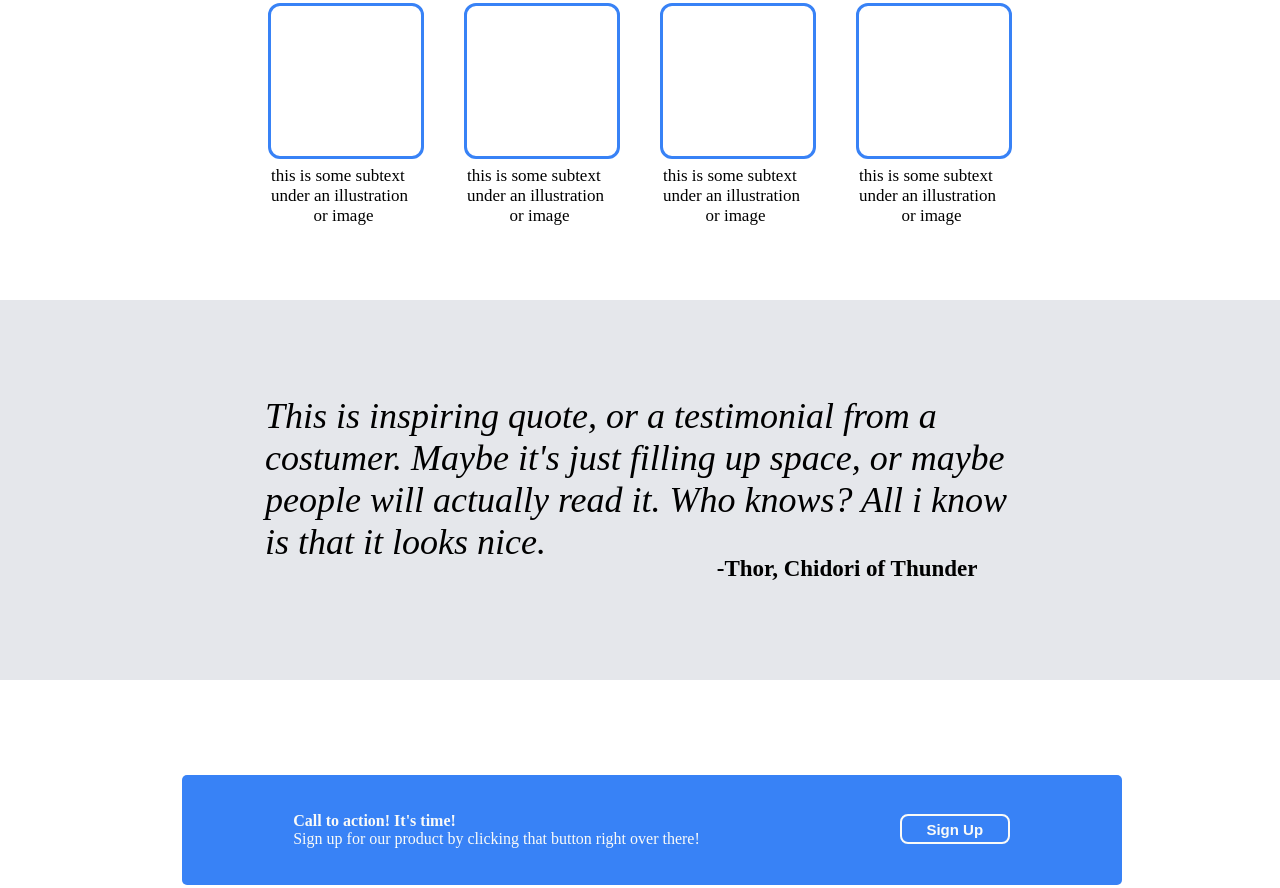
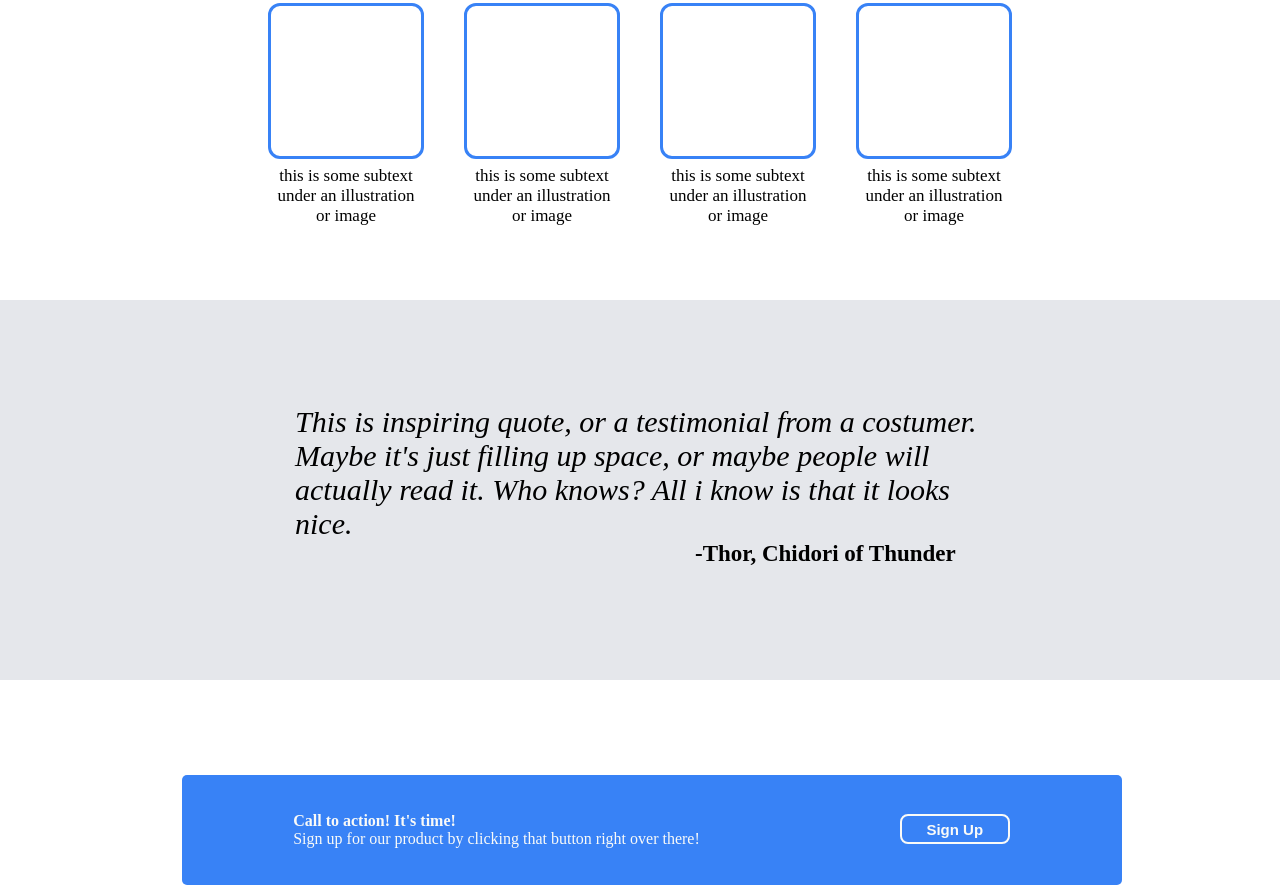
Before and after one commit to Klickeer/TheFirstStylizedWebsite, a plain HTML site: page index.html in a window 1280 px wide. Shown: the part 599-1487 px from the top of the page. Drawn offline with Linux system fonts and the light colour scheme.

Commit message:
Fixed bugs

```diff
--- a/index.html
+++ b/index.html
@@ -27,10 +27,10 @@
         <div id="info-container">
             <div id="info-text">Some random information.</div>
             <div id="info-divs">
-                <div class="info-div"><p> this is some subtext under an illustration &emsp;&emsp;&ensp;or image</p></div>
-                <div class="info-div"><p> this is some subtext under an illustration &emsp;&emsp;&ensp;or image</p></div>
-                <div class="info-div"><p> this is some subtext under an illustration &emsp;&emsp;&ensp;or image</p></div>
-                <div class="info-div"><p> this is some subtext under an illustration &emsp;&emsp;&ensp;or image</p></div>
+                <div class="info-div"><p> this is some subtext under an illustration or image</p></div>
+                <div class="info-div"><p> this is some subtext under an illustration or image</p></div>
+                <div class="info-div"><p> this is some subtext under an illustration or image</p></div>
+                <div class="info-div"><p> this is some subtext under an illustration or image</p></div>
             </div>
         </div>
         <div id="citation-container">
--- a/style.css
+++ b/style.css
@@ -117,6 +117,7 @@ button {
 .info-div p{
     margin-top: 160px;
     font-size: 17px;
+    text-align: center;
 }
 
 #citation-container{
@@ -128,21 +129,19 @@ button {
 }
 
 #citation-text-cotnainer{
-    height: 190px;
-    width: 750px;
+    height: 170px;
+    width: 690px;
 }
 
 #citation-text{
-    font-size: 36px;
+    font-size: 30px;
     font-style: italic;
 }
 
 #citation-author{
     font-weight: bolder;
     font-size: 23px;
-    position: absolute;
-    top: 1155px;
-    left: 56%;
+    margin-left: 400px;
 }
 
 #registration-container{
@@ -176,5 +175,6 @@ footer{
     display: flex;
     justify-content: space-around;
     align-items: center;
-    height: 64px;
+    height: 74px;
+    font-size: large;
 }
```
